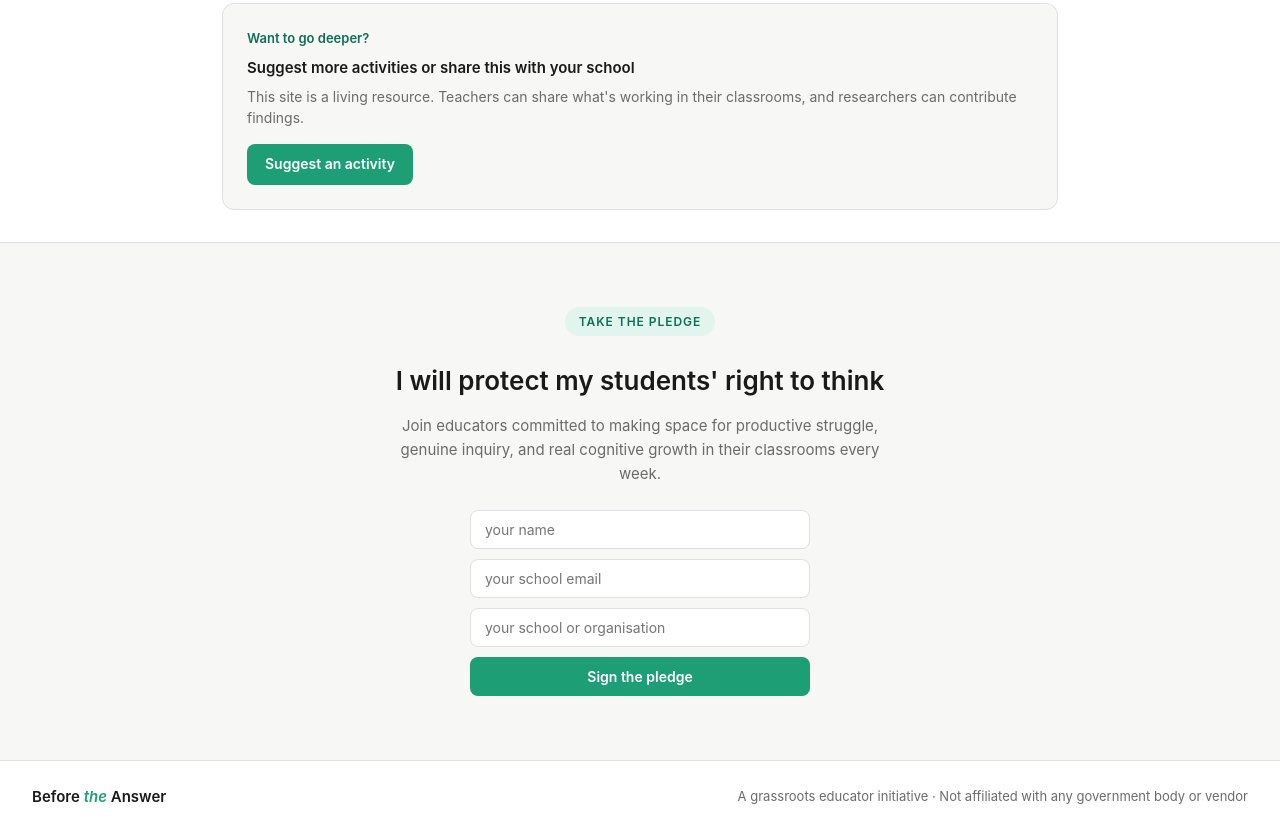
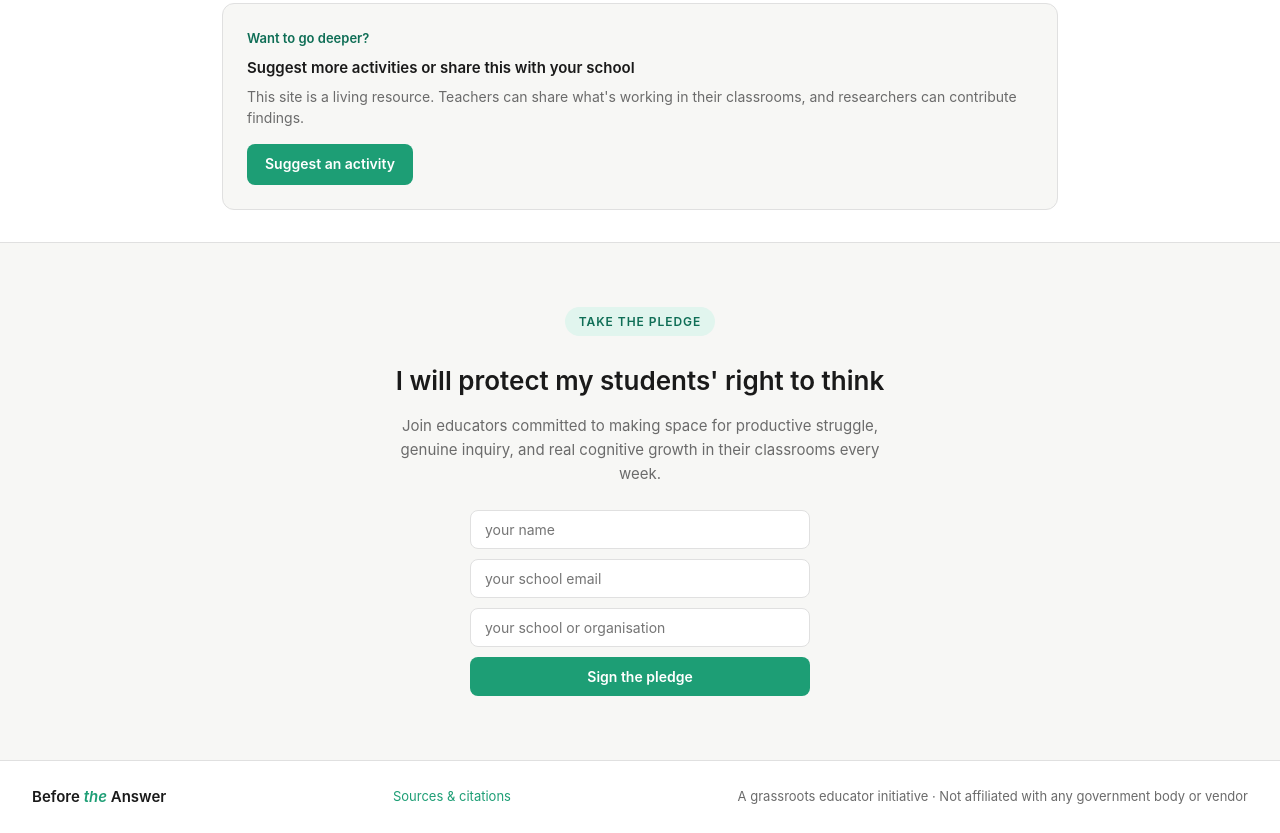
Before and after one commit to marcuskhleung/beforetheanswer, a plain HTML site: page index.html in a window 1280 px wide. Shown: the part 3104-3937 px from the top of the page. Drawn offline with Linux system fonts and the light colour scheme.

Commit message:
Add sources and citations link in footer

```diff
--- a/index.html
+++ b/index.html
@@ -297,6 +297,7 @@
   <div class="footer-logo">
     <span id="footer-before">Before </span><span class="the" id="footer-the">the </span><span id="footer-answer">Answer</span>
   </div>
+  <a href="citations.html" style="font-size:13px; color: #1D9E75; text-decoration:none;">Sources & citations</a>
   <div class="footer-copy" data-t="footer_copy">A grassroots educator initiative · Not affiliated with any government body or vendor</div>
 </footer>
 
```
